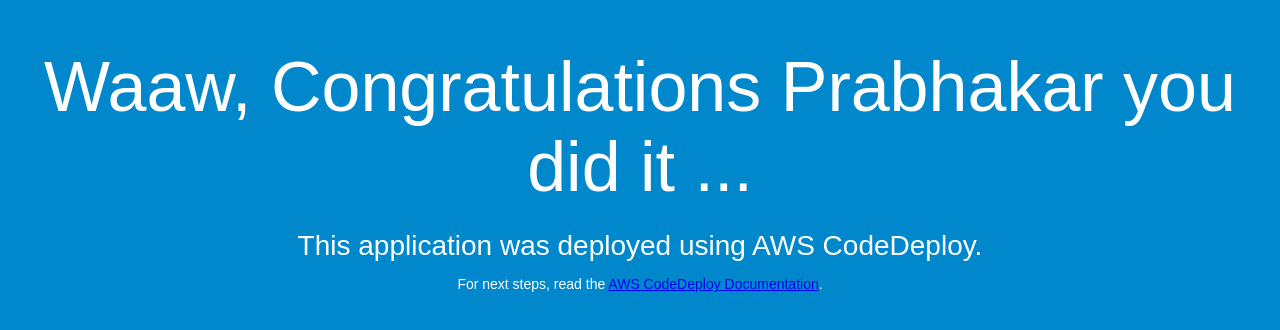
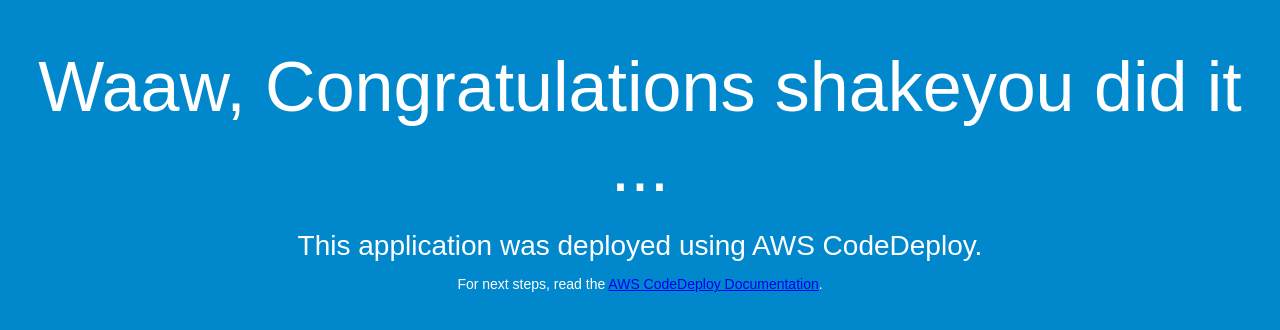
Before and after one commit to xenon-abhi/test-jenkins, a plain HTML site: page index.html in a window 1280 px wide. Drawn offline with Linux system fonts and the light colour scheme.

Commit message:
Update index.html

```diff
--- a/index.html
+++ b/index.html
@@ -26,7 +26,7 @@
 </head>
 <body>
   <div align="center">
-    <h1>Waaw, Congratulations Prabhakar you did it ...</h1>
+    <h1>Waaw, Congratulations shakeyou did it ...</h1>
     <h2>This application was deployed using AWS CodeDeploy.</h2>
     <p>For next steps, read the <a href="http://aws.amazon.com/documentation/codedeploy">AWS CodeDeploy Documentation</a>.</p>
   </div>
```
